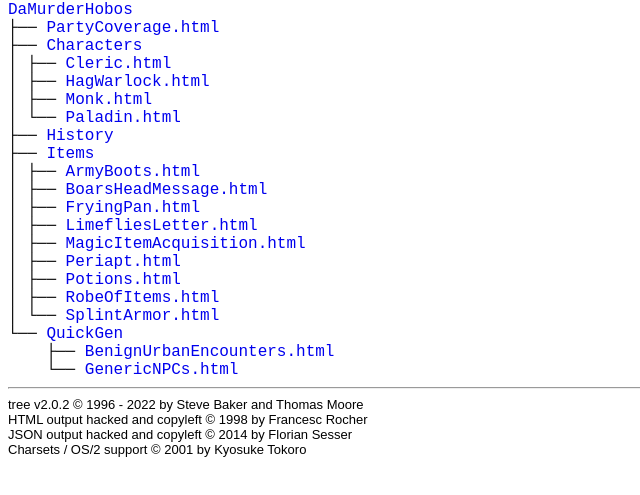
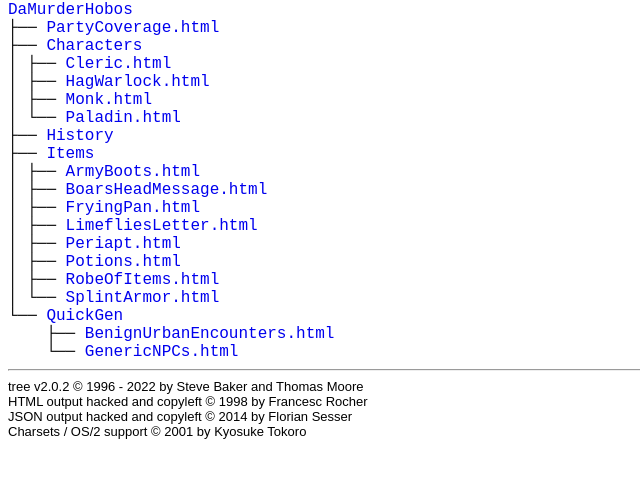
Before and after one commit to HaslerDM/Ocresia, a plain HTML site: page docs/DaMurderHobos.html in a window 1280 px wide. Shown: the part 79-574 px from the top of the page, without its empty margins (0-640 px from the left). Drawn offline with Linux system fonts and the light colour scheme.

Commit message:
Remove reference to DM only file

```diff
--- a/docs/DaMurderHobos.html
+++ b/docs/DaMurderHobos.html
@@ -42,7 +42,6 @@
 	│ ├── <a href="DaMurderHobos/Items/BoarsHeadMessage.html" target="InfoDoc">BoarsHeadMessage.html</a><br>
 	│ ├── <a href="DaMurderHobos/Items/FryingPan.html" target="InfoDoc">FryingPan.html</a><br>
 	│ ├── <a href="DaMurderHobos/Items/LimefliesLetter.html" target="InfoDoc">LimefliesLetter.html</a><br>
-	│ ├── <a href="DaMurderHobos/Items/MagicItemAcquisition.html" target="InfoDoc">MagicItemAcquisition.html</a><br>
 	│ ├── <a href="DaMurderHobos/Items/Periapt.html" target="InfoDoc">Periapt.html</a><br>
 	│ ├── <a href="DaMurderHobos/Items/Potions.html" target="InfoDoc">Potions.html</a><br>
 	│ ├── <a href="DaMurderHobos/Items/RobeOfItems.html" target="InfoDoc">RobeOfItems.html</a><br>
```
